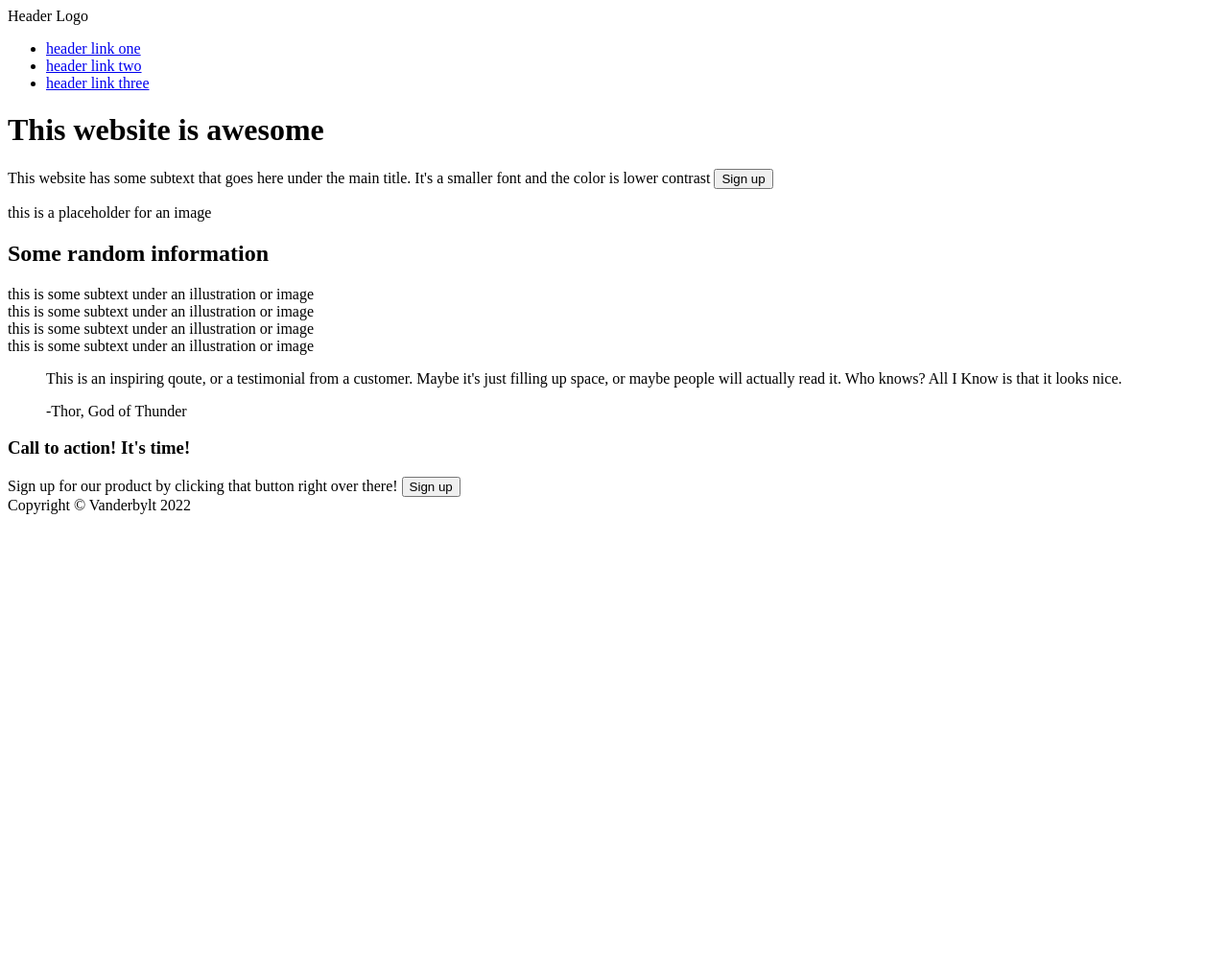
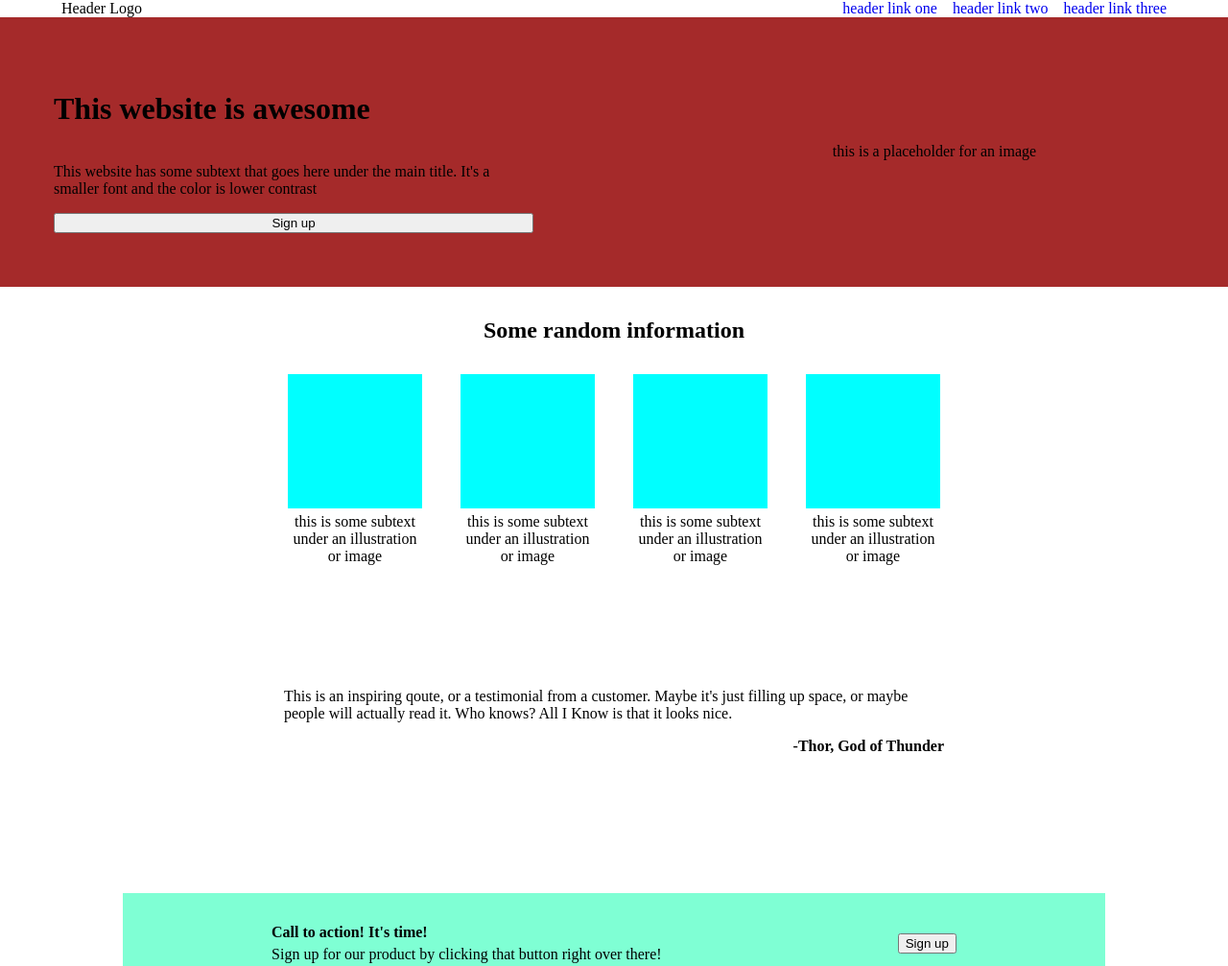
Before and after one commit to Vanderbylt/landing-page, a plain HTML site: page index.html in a window 1280 px wide. Shown: the top 1007 px of the page at 96% size. Before the commit the page ends 800 px from the top, so only its background shows below. Drawn offline with Linux system fonts and the light colour scheme.

Commit message:
basic structure with css

```diff
--- a/index.html
+++ b/index.html
@@ -5,26 +5,27 @@
     <meta http-equiv="X-UA-Compatible" content="IE=edge">
     <meta name="viewport" content="width=device-width, initial-scale=1.0">
     <title>Landing Page</title>
+    <link rel="stylesheet" href="styles.css">
 </head>
 <body>
-    <div>
-        <header>
+    <div class="header">
+
             Header Logo
-        </header>
+
         <ul>
             <li><a href="#">header link one</a></li>
             <li><a href="#">header link two</a></li>
             <li><a href="#">header link three</a></li>
         </ul>
     </div>
-    <div>
-        <p>
+    <div class="hero">
+        <div class="para">
             <h1>This website is awesome</h1>
-            This website has some subtext that goes here under the main title. It's a smaller font and the color is lower contrast
+            <p>This website has some subtext that goes here under the main title. It's a smaller font and the color is lower contrast</p>
             <button>
                 Sign up
             </button>
-        </p>
+        </div>
         <div class="img-plc">
             this is a placeholder for an image
         </div>
@@ -32,25 +33,25 @@
 
     <div>
         <h2>Some random information</h2>
-        <div>
-            <div>
+        <div class="side">
+            <div class="hld1">
                 <div class="img-hld-1"></div>
-                <div>this is some subtext under an illustration or image</div>
+                <div class="p">this is some subtext under an illustration or image</div>
             </div>
 
-            <div>
+            <div class="hld2">
                 <div class="img-hld-2"></div>
-                <div>this is some subtext under an illustration or image</div>
+                <div class="p">this is some subtext under an illustration or image</div>
             </div>
 
-            <div>
+            <div class="hld3">
                 <div class="img-hld-3"></div>
-                <div>this is some subtext under an illustration or image</div>
+                <div class="p">this is some subtext under an illustration or image</div>
             </div>
 
-            <div>
+            <div class="hld4">
                 <div class="img-hld-4"></div>
-                <div>this is some subtext under an illustration or image</div>
+                <div class="p">this is some subtext under an illustration or image</div>
             </div>
         </div>
     </div>
@@ -58,20 +59,21 @@
     <figure>
 
         <p>This is an inspiring qoute, or a testimonial from a customer. Maybe it's just filling up space, or maybe people will actually read it. Who knows? All I Know is that it looks nice.</p>
-        <figcaption>-Thor, God of Thunder</figcaption>
+        <figcaption><strong>-Thor, God of Thunder</strong></figcaption>
     </figure>
 
-    <div>
-        <div>
-           <h3>Call to action! It's time!</h3>
-           Sign up for our product by clicking that button right over there!
-           <button>
+    <div class="under">
+        <div class="under-side">
+            <strong>Call to action! It's time!</strong>
+            Sign up for our product by clicking that button right over there!
+        </div>
+            <button>
             Sign up
-           </button>
-        </div>
+            </button>
     </div>
 
-    <div>
+
+    <div class="footer">
         Copyright © Vanderbylt 2022
     </div>
 </body>
--- a/styles.css
+++ b/styles.css
@@ -0,0 +1,120 @@
+body {
+    display: flex;
+    flex-direction: column;
+    font-family: 'Roboto' sans-serif;
+    margin: 0px;
+}
+
+.header {
+    display: flex;
+    justify-content: space-between;
+    align-items: center;
+    padding: 0 64px 0 64px;
+}
+
+ul {
+    margin: 0px;
+    padding: 0px;
+    display: flex;
+    gap: 16px;
+    list-style: none;
+}
+
+a {
+    text-decoration: none;
+}
+
+.hero {
+    display: flex;
+    padding: 56px;
+    justify-content: space-between;
+    gap: 20px;
+    background-color: brown;
+}
+
+.para {
+    display: flex;
+    flex-flow: column wrap;
+    width: 500px;
+    height: auto;
+}
+
+.img-plc {
+    width: 500px;
+    height: auto;
+    display: flex;
+    justify-content: center;
+    align-items: center;
+}
+
+h2 {
+    display: flex;
+    justify-content: center;
+    margin: 32px;
+}
+.side {
+    display: flex;
+    justify-content: center;
+    align-items: center;
+    margin: 32px 128px;
+    gap: 40px
+}
+
+.hld1,.hld2,.hld3,.hld4 {
+    display: flex;
+    flex-flow: column wrap;
+    align-items: center;
+    width: 140px;
+    height: auto;
+    gap: 5px;
+}
+
+.img-hld-1,.img-hld-2,.img-hld-3,.img-hld-4 {
+    width: 140px;
+    height: 140px;
+    background-color: aqua;
+
+}
+
+.p {
+    text-align: center;
+}
+
+figure {
+    display: flex;
+    flex-flow: column wrap;
+    padding: 64px 256px;
+    align-items: center;
+}
+
+figcaption {
+    align-self: flex-end;
+}
+
+.under {
+    margin: 64px 128px;
+    display: flex;
+    align-items: center;
+    justify-content: space-around;
+    background-color: aquamarine;
+    padding: 32px;
+}
+
+.under-side {
+    display: flex;
+    flex-direction: column;
+    justify-content: center;
+    gap:5px;
+}
+
+strong {
+    display: block;
+}
+
+.footer {
+    display: flex;
+    flex-direction: column;
+    align-items: center;
+    padding: 10px 0 10px 0;
+    background-color: blueviolet;
+}
```
